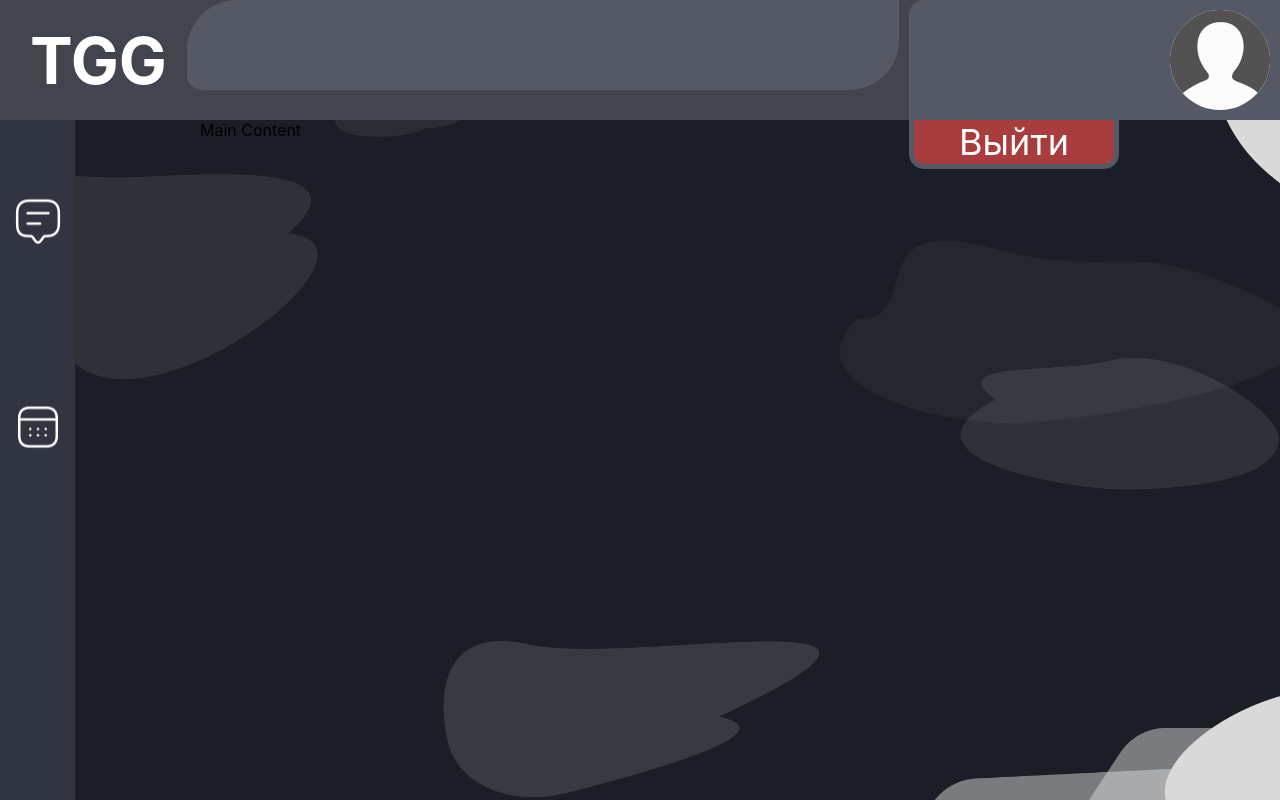
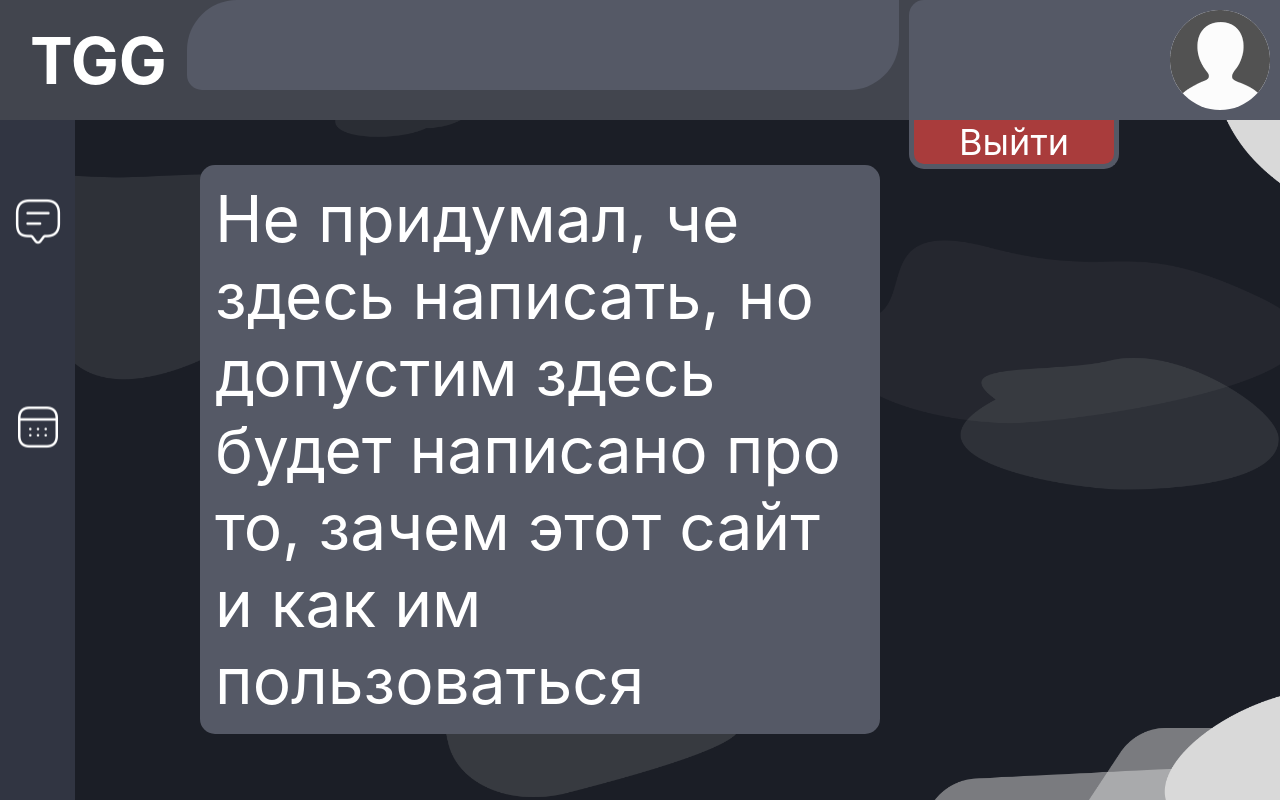
Before and after one commit to Pirantel23/TournamentGenerator, a Django app: page / in a window 1280 px wide. Run offline with Django 4.2, Linux system fonts and the light colour scheme; data that the repository does not hold is empty.

Commit message:
something on main-page

```diff
--- a/static/styles.css
+++ b/static/styles.css
@@ -2,10 +2,20 @@
     background-image: url('background_page.png');
     background-size: cover;
     background-repeat: no-repeat;
-    flex-direction: column;
     font-family: 'Inter', sans-serif;
     margin: 0;
     padding: 0;
+}
+
+.main-page {
+    display: flex;
+    background: #555966;
+    border-radius: 15px;
+    align-items: center;
+    font-size: 64px;
+    padding: 15px;
+    margin: 45px 200px 0 0;
+    color: white;
 }
 
 .header{
@@ -121,9 +131,8 @@
 
 .sidebar {
     position: relative;
-    /* Для позиционирования элементов внутри */
     width: 75px;
-    height: calc(100vh - 120px); /* переделать */
+    height: calc(100vh - 120px);
     background-color: #313542;
     float: left;
     transition: width 0.3s;
--- a/templates/main/page.html
+++ b/templates/main/page.html
@@ -16,7 +16,7 @@
         <!--здесь должно писаться что находится на странице, например, открыты турниры:
         Соревнования; поле создания турнира: Создание сетки; в самой сетке писать сверху название-->
         <div class="profile-header">
-            <div class="name">{{ first_name }} {{ last_name }}</div>
+            <div class="name"> {{ first_name }} {{ last_name }}</div>
             <img src="/static/user-avatar-square.png" alt="user avatar" id="user-avatar" class="user-avatar">
             <a href="/logout" class="logout-button" role="button">Выйти</a>
         </div>
@@ -60,7 +60,8 @@
                  onclick="window.location.href = '/tournament/create/'">
             <!--надо будет сделать проверку на то, что если вошел - можешь создавать сетку ну и пользоваться чатом-->
         </div>
-        <div class="main-page">Main Content</div>
+        <div class="main-page">Не придумал, че здесь написать, но допустим здесь будет написано про то, зачем этот сайт
+        и как им пользоваться</div>
     </div>
     <script src="static/script.js"></script>
 
```
